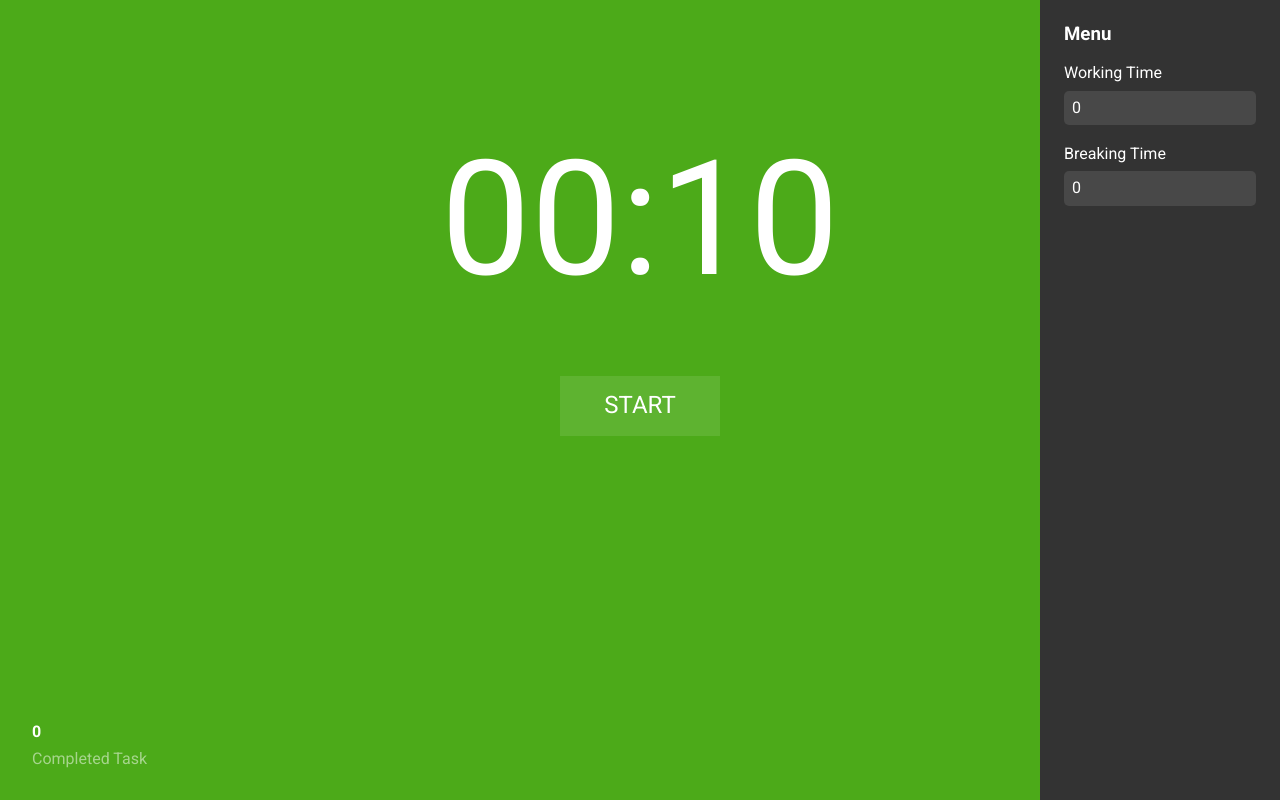
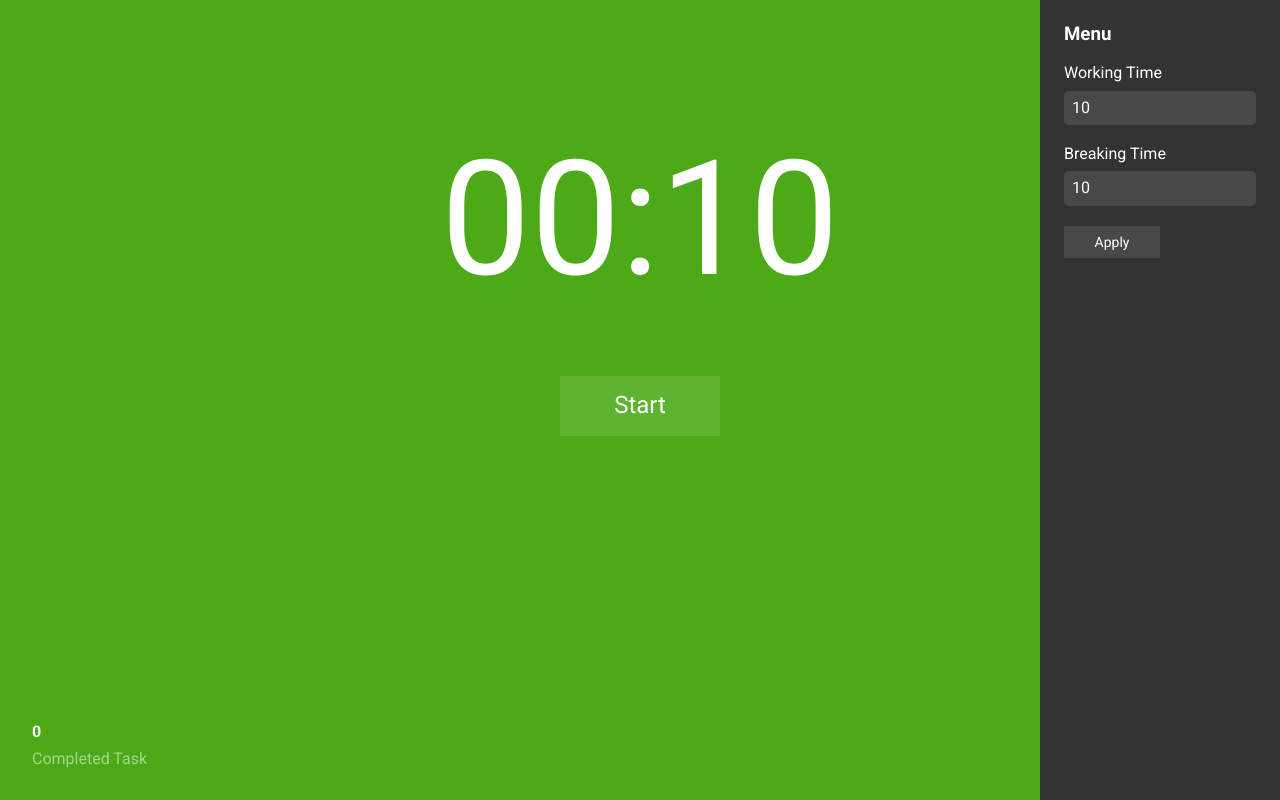
Before and after one commit to gattigaga/dorotime, a React (Create React App) app: page / in a window 1280 px wide. Built offline with nearby package versions, Linux system fonts and the light colour scheme.

Commit message:
Add configuration for Working Time and Breaking Time

```diff
--- a/src/App.js
+++ b/src/App.js
@@ -28,6 +28,11 @@ const styles = StyleSheet.create({
     width: 160,
     margin: "auto",
     marginTop: 64
+  },
+  apply: {
+    width: 96,
+    fontSize: 14,
+    padding: 8
   }
 });
 
@@ -39,8 +44,10 @@ class App extends Component {
       isTimerActive: false,
       isWorking: false,
       totalBlock: 0,
-      workingTime: 0,
-      breakingTime: 0
+      workingTimeConfig: 10,
+      breakingTimeConfig: 10,
+      workingTime: 10,
+      breakingTime: 10
     };
 
     this.alarm = new Audio(audioAlarm);
@@ -82,6 +89,8 @@ class App extends Component {
       isTimerActive,
       isWorking,
       totalBlock,
+      workingTimeConfig,
+      breakingTimeConfig,
       workingTime,
       breakingTime
     } = this.state;
@@ -93,16 +102,32 @@ class App extends Component {
         <SideBar>
           <TextBox
             label="Working Time"
-            value={workingTime}
-            onChange={e => this.setState({ workingTime: e.target.value })}
+            value={workingTimeConfig}
+            onChange={e => this.setState({ workingTimeConfig: e.target.value })}
           />
           <TextBox
             label="Breaking Time"
-            value={breakingTime}
-            onChange={e => this.setState({ breakingTime: e.target.value })}
+            value={breakingTimeConfig}
+            onChange={e =>
+              this.setState({ breakingTimeConfig: e.target.value })
+            }
+          />
+          <Button
+            caption="Apply"
+            style={styles.apply}
+            onClick={() => {
+              this.setState({
+                workingTime: workingTimeConfig,
+                breakingTime: breakingTimeConfig,
+                isTimerActive: false,
+                isWorking: false
+              });
+            }}
           />
         </SideBar>
         <Timer
+          workDuration={workingTime}
+          breakDuration={breakingTime}
           style={{ textAlign: "center", paddingTop: 128 }}
           active={isTimerActive}
           working={isWorking}
--- a/src/components/Button.js
+++ b/src/components/Button.js
@@ -9,7 +9,6 @@ const styles = StyleSheet.create({
     border: 0,
     fontSize: 24,
     fontFamily: "Roboto",
-    textTransform: "uppercase",
     width: 160,
     paddingTop: 16,
     paddingBottom: 16,
@@ -24,14 +23,14 @@ const styles = StyleSheet.create({
 
 function Button({ style, caption, onClick }) {
   return (
-    <button className={css(styles.button)} style={style} onClick={onClick}>
+    <button className={css(styles.button, style)} onClick={onClick}>
       {caption}
     </button>
   );
 }
 
 Button.propTypes = {
-  style: PropTypes.object,
+  style: PropTypes.oneOfType([PropTypes.array, PropTypes.object]),
   caption: PropTypes.string.isRequired,
   onClick: PropTypes.func
 };
```
